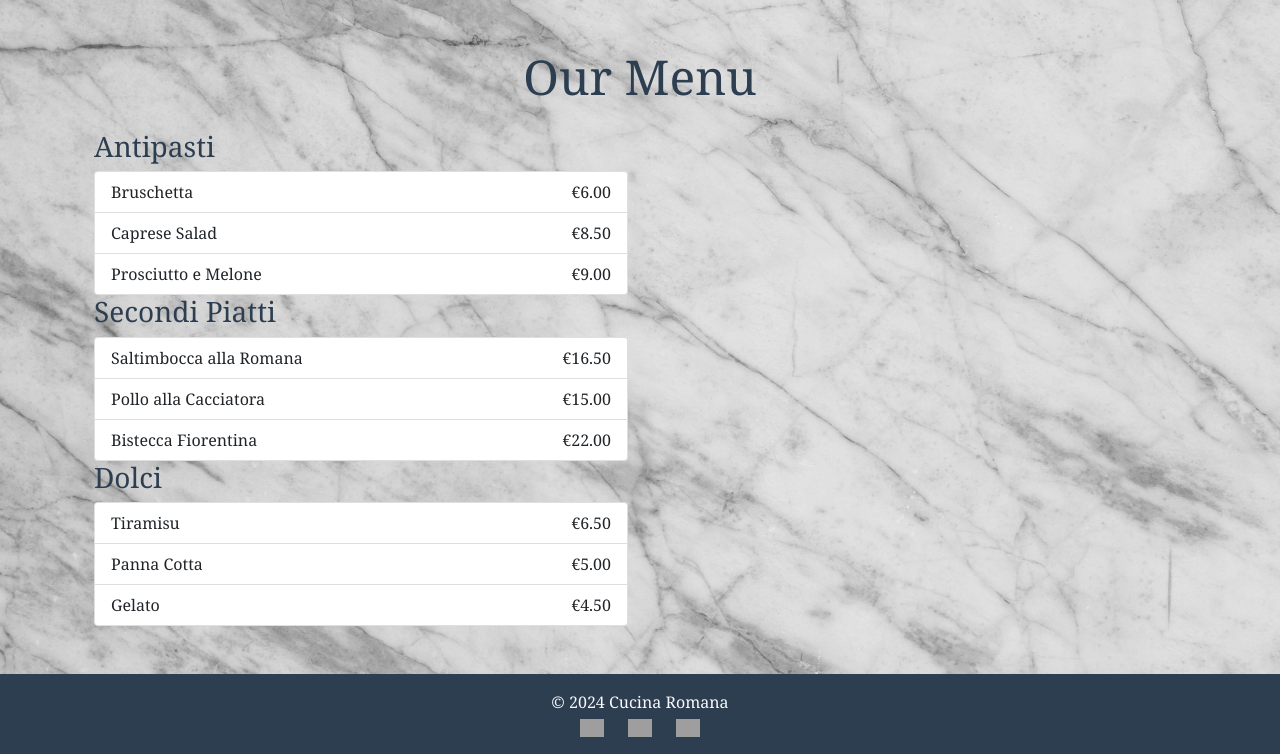
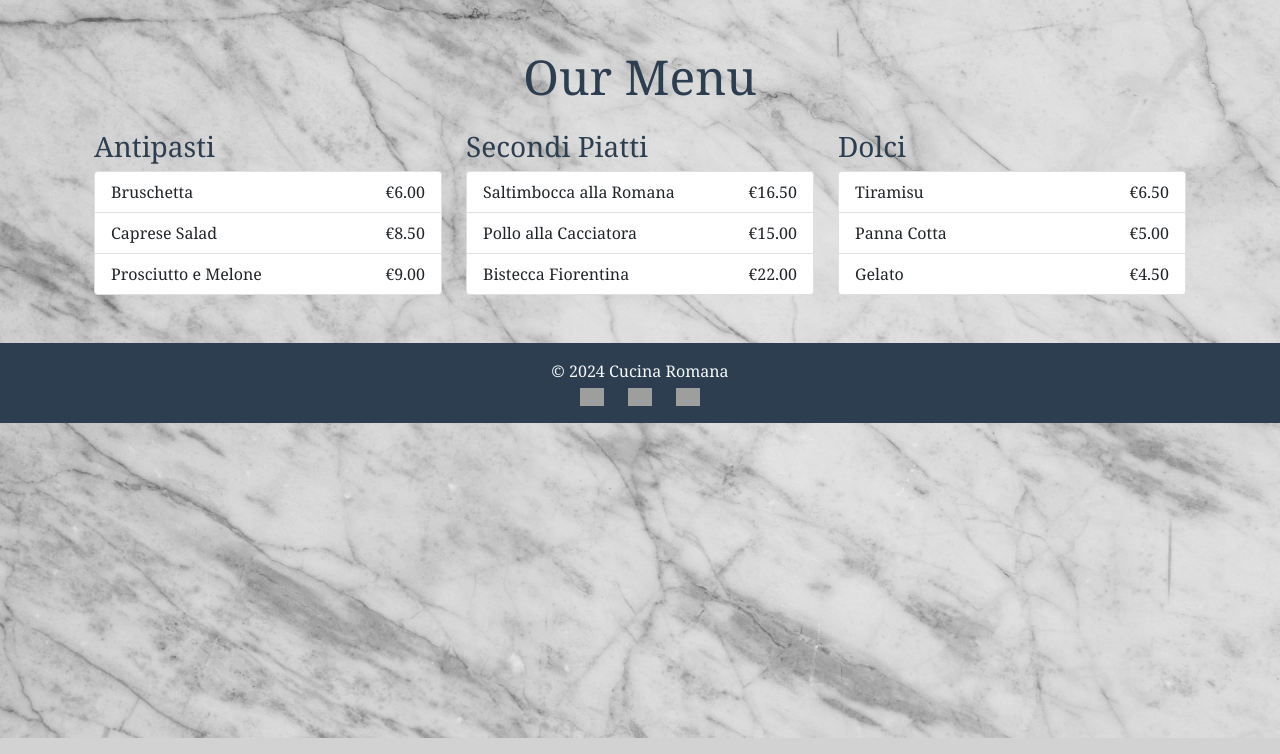
Before and after one commit to Malethrion/Restaurant-booking-system, a Django app: page /menu/ in a window 1280 px wide. Shown: the part 62-816 px from the top of the page. Run offline with Django 4.2, Linux system fonts and the light colour scheme; grey boxes are pictures that could not be loaded.

Commit message:
managed code structure in menu.html

```diff
--- a/bookings/templates/menu.html
+++ b/bookings/templates/menu.html
@@ -8,7 +8,7 @@ Menu - Cucina Romana
 <div class="container mt-5">
     <h2 class="text-center display-5 mb-4">Our Menu</h2>
     <div class="row">
-        <div class="col-md-6">
+        <div class="col-md-4">
             <h3>Antipasti</h3>
             <ul class="list-group">
                 <li class="list-group-item d-flex justify-content-between align-items-center">
@@ -21,6 +21,8 @@ Menu - Cucina Romana
                     Prosciutto e Melone <span>€9.00</span>
                 </li>
             </ul>
+        </div>
+        <div class="col-md-4">
             <h3>Secondi Piatti</h3>
             <ul class="list-group">
                 <li class="list-group-item d-flex justify-content-between align-items-center">
@@ -33,6 +35,8 @@ Menu - Cucina Romana
                     Bistecca Fiorentina <span>€22.00</span>
                 </li>
             </ul>
+        </div>
+        <div class="col-md-4">
             <h3>Dolci</h3>
             <ul class="list-group">
                 <li class="list-group-item d-flex justify-content-between align-items-center">
@@ -48,5 +52,4 @@ Menu - Cucina Romana
         </div>
     </div>
 </div>
-
 {% endblock %}
```
Lines whose indentation alone changed are shown as unchanged.
